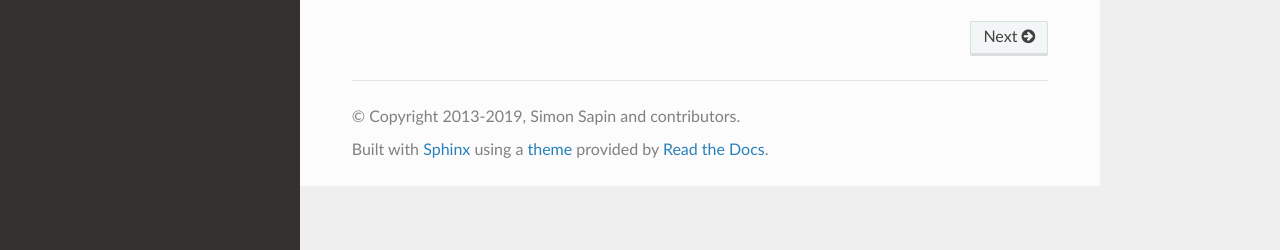
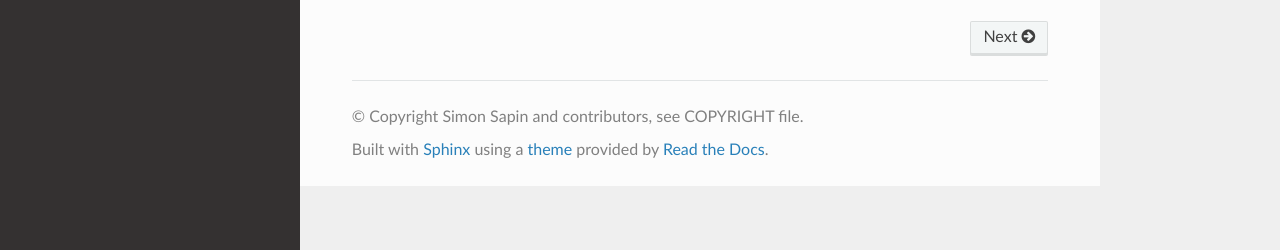
Before and after one commit to Kozea/tinycss2, a Sphinx documentation site: the page built from docs/index.rst, in a window 1280 px wide. Shown: the part 647-897 px from the top of the page. Built offline with Sphinx 7.4.7 and the Read the Docs theme 2.0.0, drawn with Linux system fonts in a browser that asks for light colours; pages that are not in the unit, such as notebooks, are missing from menus.

Commit message:
Update copyright mentions

```diff
--- a/docs/conf.py
+++ b/docs/conf.py
@@ -8,7 +8,6 @@ sys.path.append(str(PATH))
 sys.path.insert(0, str(PATH.parent))
 
 import tinycss2  # noqa isort:skip
-print(tinycss2.__file__)
 
 
 # Add any Sphinx extension module names here, as strings. They can be
@@ -27,7 +26,7 @@ master_doc = 'index'
 
 # General information about the project.
 project = 'tinycss2'
-copyright = '2013-2019, Simon Sapin and contributors'
+copyright = 'Simon Sapin and contributors, see COPYRIGHT file'
 
 # The version info for the project you're documenting, acts as replacement for
 # |version| and |release|, also used in various other places throughout the
```
Also changed, not shown: 1 other file.
